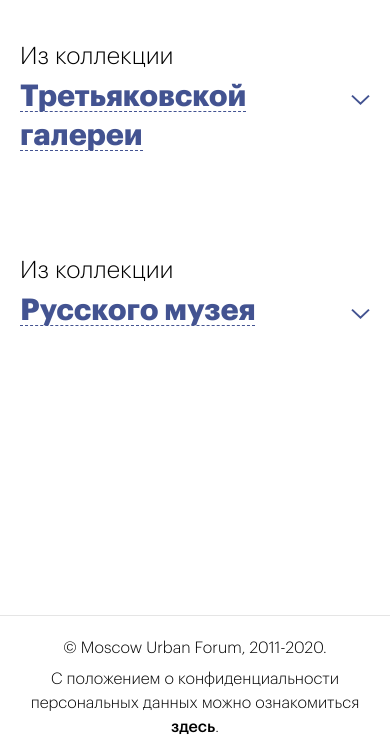
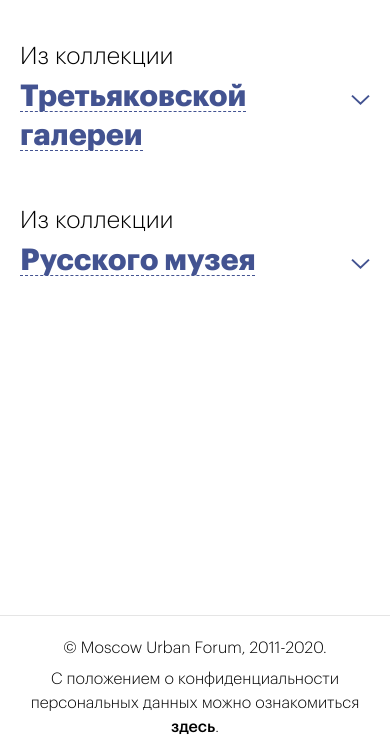
Before and after one commit to htmltest/project202, a plain HTML site: page museum.html in a window 390 px wide. Shown: the part 89-844 px from the top of the page. Drawn offline with Linux system fonts and the light colour scheme.

Commit message:
fix museum

```diff
--- a/css/styles.css
+++ b/css/styles.css
@@ -141,6 +141,7 @@ footer {margin:-60px 0 0 0; height:60px; background:#FFFFFF; position:relative;
 
 @media screen and (max-width:767px) {
     .collections {margin:50px 20px 0 20px}
+    .collection {margin:50px 0 0 0}
     .collection-name {position:relative; cursor:pointer}
     .collection-name span {color:#435391; border-bottom:1px dashed #435391; margin:0 20px 0 0}
     .collection-name img {display:block; width:19px; height:12px; position:absolute; right:0; top:17px; transition:transform 0.2s}
```
